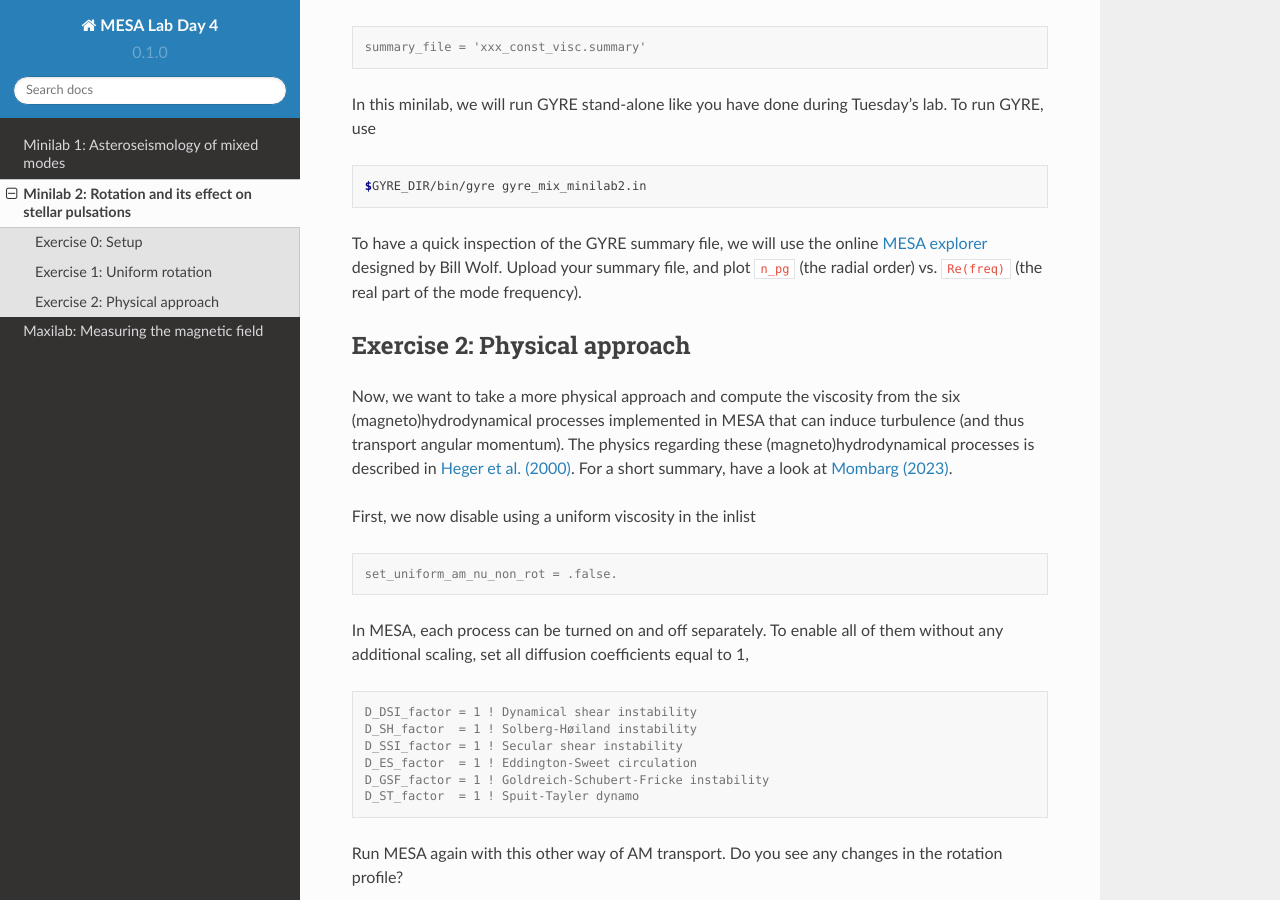
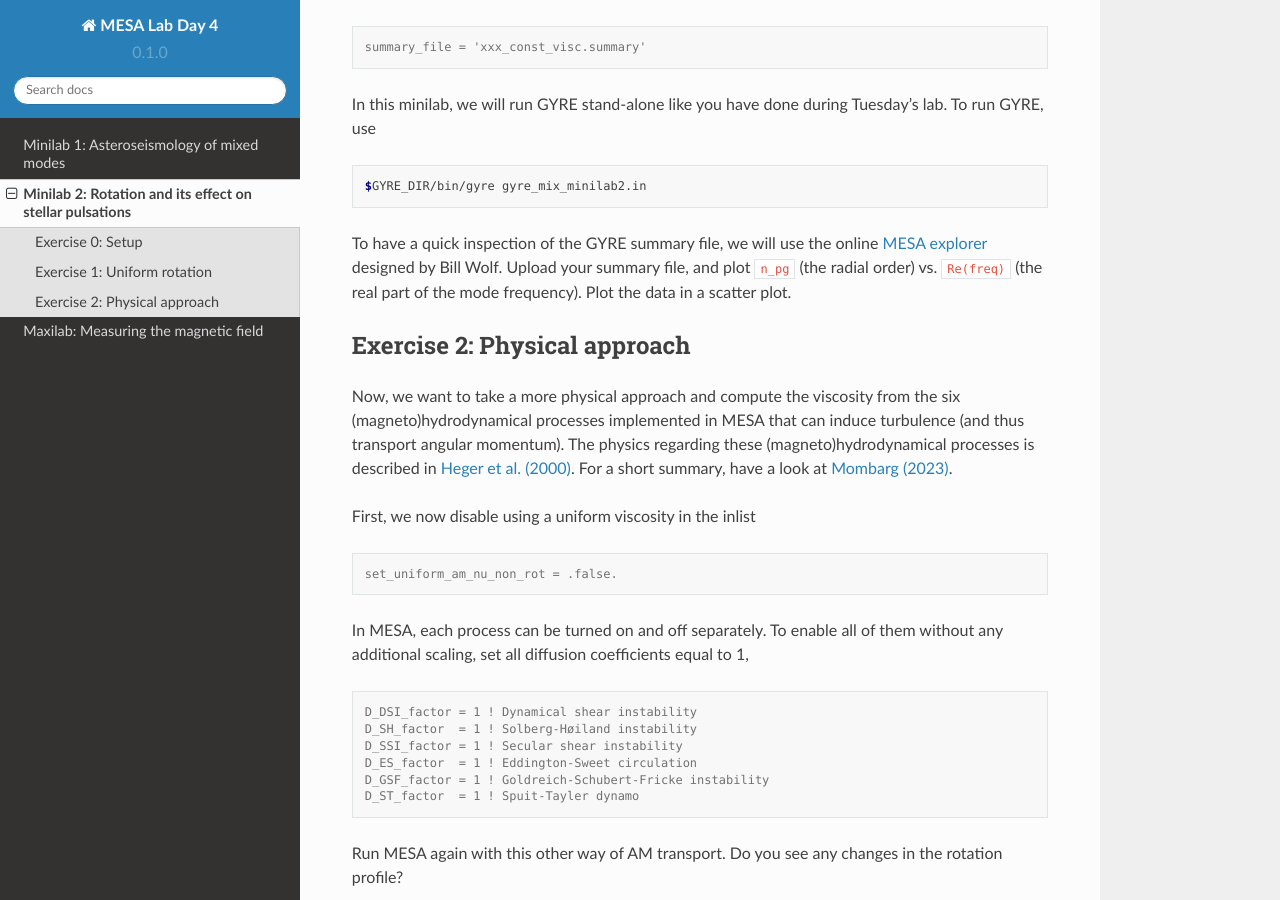
Before and after one commit to mesa-summer-school-2023/mesa-school-bugnet, a Sphinx documentation site: the page built from docs/minilab2.rst, in a window 1280 px wide and 900 px high, scrolled down 2829 px. Built offline with Sphinx 7.4.7 and the Read the Docs theme 2.0.0, drawn with Linux system fonts in a browser that asks for light colours.

Commit message:
Update minilab2.rst

```diff
--- a/docs/minilab2.rst
+++ b/docs/minilab2.rst
@@ -117,7 +117,7 @@ In this minilab, we will run GYRE stand-alone like you have done during Tuesday'
 
     $GYRE_DIR/bin/gyre gyre_mix_minilab2.in
 
-To have a quick inspection of the GYRE summary file, we will use the online `MESA explorer <https://billwolf.space/mesa-explorer/>`__ designed by Bill Wolf. Upload your summary file, and plot ``n_pg`` (the radial order) vs. ``Re(freq)`` (the real part of the mode frequency).
+To have a quick inspection of the GYRE summary file, we will use the online `MESA explorer <https://billwolf.space/mesa-explorer/>`__ designed by Bill Wolf. Upload your summary file, and plot ``n_pg`` (the radial order) vs. ``Re(freq)`` (the real part of the mode frequency). Plot the data in a scatter plot.
 
 
 Exercise 2: Physical approach
```
